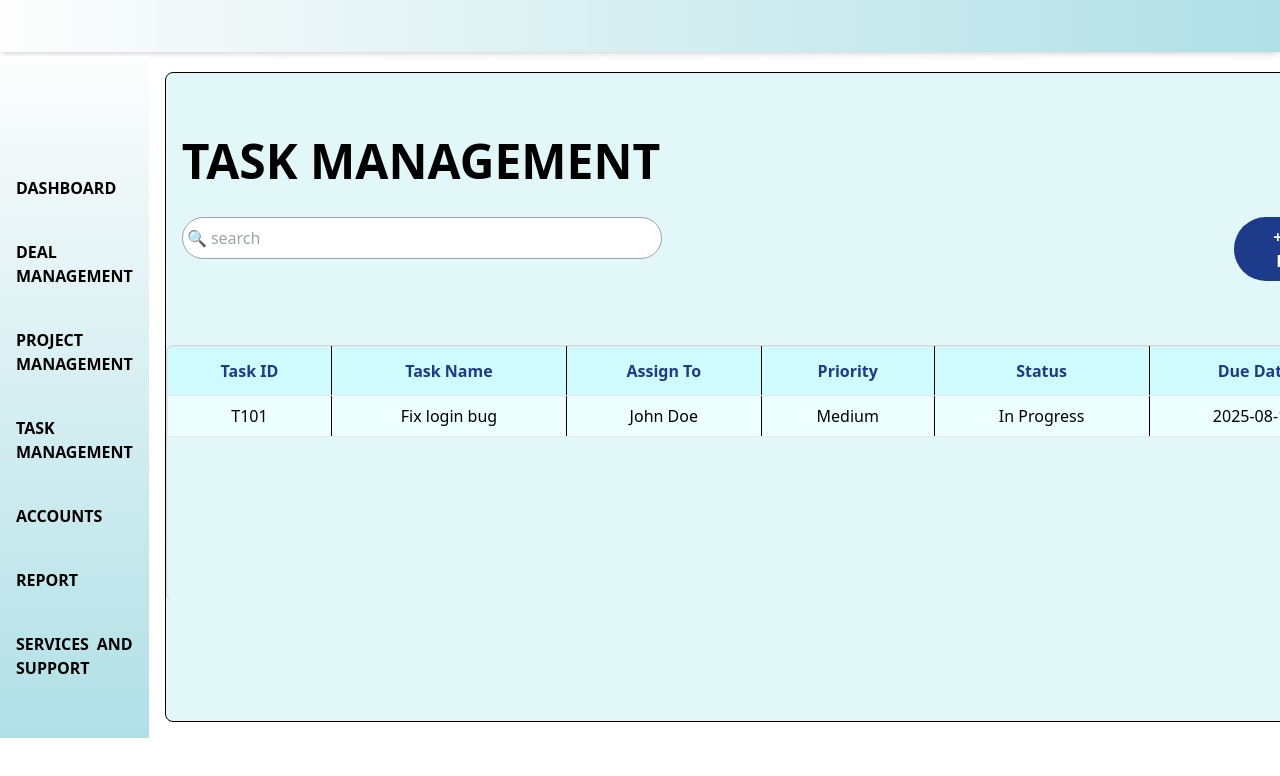
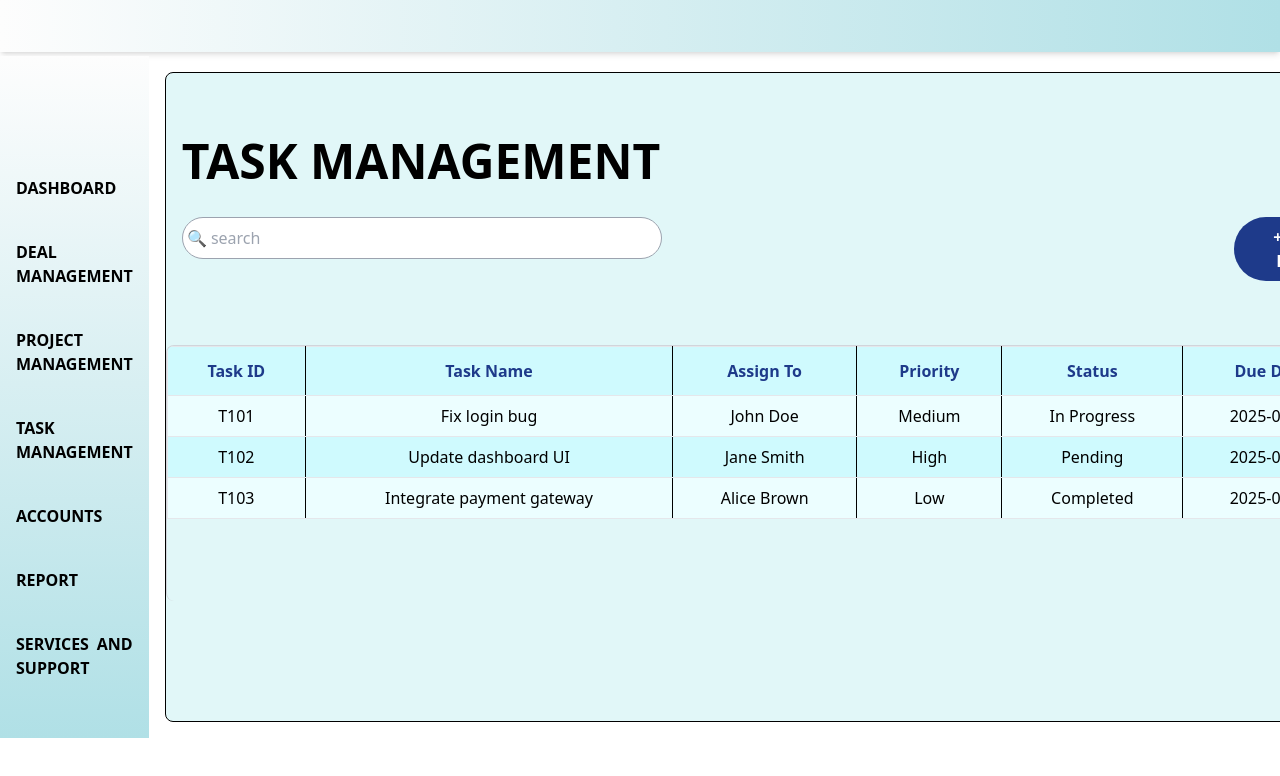
Before and after one commit to Raktim-Koner/customer-relationship-management, a React (Create React App) app: page /task in a window 1280 px wide. Shown: the top 776 px of the page. Built offline with nearby package versions, Linux system fonts and the light colour scheme.

Commit message:
Created json files

```diff
--- a/src/Components/AccountsPage/AccountsTable.js
+++ b/src/Components/AccountsPage/AccountsTable.js
@@ -1,10 +1,10 @@
 import React from 'react'
+import accounts from "../../Data file/accounts.json"
 
 const AccountsTable = () => {
   return (
     <div>
       <div className="mt-16 rounded-lg border border-gray-300 border-b-0 h-64 overflow-y-auto">
-
         <table className="min-w-full text-center font-sans">
           <thead className="bg-cyan-100 sticky top-0 z-10">
             <tr>
@@ -12,28 +12,25 @@ const AccountsTable = () => {
               <th className="px-4 py-3 text-blue-900 font-bold border border-r-black">Company</th>
               <th className="px-4 py-3 text-blue-900 font-bold border border-r-black">Industry Name</th>
               <th className="px-4 py-3 text-blue-900 font-bold border border-r-black">Location</th>
-              <th className="px-4 py-3 text-blue-900 font-bold border border-r-black">Status</th>
-
+              <th className="px-4 py-3 text-blue-900 font-bold border">Status</th>
             </tr>
           </thead>
-          <tbody className="bg-cyan-50">
-            <tr>
-              <td className="px-4 py-2 border border-r-black">A101</td>
-              <td className="px-4 py-2 border border-r-black">Infosys Ltd.</td>
-              <td className="px-4 py-2 border border-r-black">IT Services</td>
-              <td className="px-4 py-2 border border-r-black">Pune</td>
-              <td className="px-4 py-2 border border-r-black">Done</td>
-
-            </tr>
+          <tbody>
+            {accounts.map((account, index) => (
+              <tr
+                key={index}
+                className={index % 2 === 0 ? 'bg-cyan-50' : 'bg-cyan-100'}
+              >
+                <td className="px-4 py-2 border border-r-black">{account.accountId}</td>
+                <td className="px-4 py-2 border border-r-black">{account.company}</td>
+                <td className="px-4 py-2 border border-r-black">{account.industryName}</td>
+                <td className="px-4 py-2 border border-r-black">{account.location}</td>
+                <td className="px-4 py-2 border">{account.status}</td>
+              </tr>
+            ))}
           </tbody>
-
-          {/* //here */}
-
-          {/* //here */}
-
         </table>
-
-    </div>
+      </div>
     </div>
   )
 }
--- a/src/Components/ReportPage/ReportTable.js
+++ b/src/Components/ReportPage/ReportTable.js
@@ -1,10 +1,10 @@
 import React from 'react'
+import reports from "../../Data file/reports.json"
 
 const ReportTable = () => {
   return (
     <div>
       <div className="mt-16 rounded-lg border border-gray-300 border-b-0 h-64 overflow-y-auto">
-
         <table className="min-w-full text-center font-sans">
           <thead className="bg-cyan-100 sticky top-0 z-10">
             <tr>
@@ -12,28 +12,25 @@ const ReportTable = () => {
               <th className="px-4 py-3 text-blue-900 font-bold border border-r-black">Project ID</th>
               <th className="px-4 py-3 text-blue-900 font-bold border border-r-black">Project Name</th>
               <th className="px-4 py-3 text-blue-900 font-bold border border-r-black">View/Download</th>
-              <th className="px-4 py-3 text-blue-900 font-bold border border-r-black">Remove</th>
-
+              <th className="px-4 py-3 text-blue-900 font-bold border">Remove</th>
             </tr>
           </thead>
-          <tbody className="bg-cyan-50">
-            <tr>
-              <td className="px-4 py-2 border border-r-black">R101</td>
-              <td className="px-4 py-2 border border-r-black">T101</td>
-              <td className="px-4 py-2 border border-r-black">CRM</td>
-              <td className="px-4 py-2 border border-r-black">View</td>
-              <td className="px-4 py-2 border border-r-black">Remove</td>
-
-            </tr>
+          <tbody>
+            {reports.map((report, index) => (
+              <tr
+                key={index}
+                className={index % 2 === 0 ? 'bg-cyan-50' : 'bg-cyan-100'}
+              >
+                <td className="px-4 py-2 border border-r-black">{report.slNo}</td>
+                <td className="px-4 py-2 border border-r-black">{report.projectId}</td>
+                <td className="px-4 py-2 border border-r-black">{report.projectName}</td>
+                <td className="px-4 py-2 border border-r-black">{report.viewDownload}</td>
+                <td className="px-4 py-2 border">{report.remove}</td>
+              </tr>
+            ))}
           </tbody>
-
-          {/* //here */}
-
-          {/* //here */}
-
         </table>
-
-    </div>
+      </div>
     </div>
   )
 }
--- a/src/Components/TaskPage/TaskTable.js
+++ b/src/Components/TaskPage/TaskTable.js
@@ -1,9 +1,9 @@
 import React from 'react'
+import tasks from "../../Data file/tasks.json"
 
 const TaskTable = () => {
   return (
     <div className="mt-16 rounded-lg border border-gray-300 border-b-0 h-64 overflow-y-auto">
-
       <table className="min-w-full text-center font-sans">
         <thead className="bg-cyan-100 sticky top-0 z-10">
           <tr>
@@ -15,23 +15,22 @@ const TaskTable = () => {
             <th className="px-4 py-3 text-blue-900 font-bold border">Due Date</th>
           </tr>
         </thead>
-          <tbody className="bg-cyan-50">
-            <tr>
-              <td className="px-4 py-2 border border-r-black">T101</td>
-              <td className="px-4 py-2 border border-r-black">Fix login bug</td>
-              <td className="px-4 py-2 border border-r-black">John Doe</td>
-              <td className="px-4 py-2 border border-r-black">Medium</td>
-              <td className="px-4 py-2 border border-r-black">In Progress</td>
-              <td className="px-4 py-2 border">2025-08-10</td>
+        <tbody>
+          {tasks.map((task, index) => (
+            <tr
+              key={index}
+              className={index % 2 === 0 ? 'bg-cyan-50' : 'bg-cyan-100'}
+            >
+              <td className="px-4 py-2 border border-r-black">{task.taskId}</td>
+              <td className="px-4 py-2 border border-r-black">{task.taskName}</td>
+              <td className="px-4 py-2 border border-r-black">{task.assignTo}</td>
+              <td className="px-4 py-2 border border-r-black">{task.priority}</td>
+              <td className="px-4 py-2 border border-r-black">{task.status}</td>
+              <td className="px-4 py-2 border">{task.dueDate}</td>
             </tr>
+          ))}
         </tbody>
-
-          {/* //here */}
-
-          {/* //here */}
-
       </table>
-
     </div>
   )
 }
--- /dev/null
+++ b/src/Data file/accounts.json
@@ -0,0 +1,23 @@
+[
+  {
+    "accountId": "A205",
+    "company": "BlueNova Healthcare",
+    "industryName": "Healthcare",
+    "location": "Kolkata",
+    "status": "In Progress"
+  },
+   {
+    "accountId": "A204",
+    "company": "Skyline Infrastructure",
+    "industryName": "Construction",
+    "location": "Delhi",
+    "status": "Active"
+  },
+  {
+    "accountId": "A103",
+    "company": "Reliance Industries",
+    "industryName": "Oil & Gas",
+    "location": "Delhi",
+    "status": "In Progress"
+  }
+]
--- /dev/null
+++ b/src/Data file/projects.json
@@ -0,0 +1,50 @@
+[
+  {
+    "dealId": "101",
+    "projectId": "PR101",
+    "projectName": "Website Redesign",
+    "assignTo": "John Doe",
+    "status": "In Progress",
+    "dueDate": "2025-08-10"
+  },
+  {
+    "dealId": "001",
+    "projectId": "P-1001",
+    "projectName": "Website Redesign",
+    "assignTo": "John Doe",
+    "status": "In Progress",
+    "dueDate": "2025-08-10"
+  },
+  {
+    "dealId": "001",
+    "projectId": "P-1001",
+    "projectName": "Website Redesign",
+    "assignTo": "John Doe",
+    "status": "In Progress",
+    "dueDate": "2025-08-10"
+  },
+  {
+    "dealId": "001",
+    "projectId": "P-1001",
+    "projectName": "Website Redesign",
+    "assignTo": "John Doe",
+    "status": "In Progress",
+    "dueDate": "2025-08-10"
+  },
+  {
+    "dealId": "001",
+    "projectId": "P-1001",
+    "projectName": "Website Redesign",
+    "assignTo": "John Doe",
+    "status": "In Progress",
+    "dueDate": "2025-08-10"
+  },
+  {
+    "dealId": "001",
+    "projectId": "P-1001",
+    "projectName": "Website Redesign",
+    "assignTo": "John Doe",
+    "status": "In Progress",
+    "dueDate": "2025-08-10"
+  }
+]
--- /dev/null
+++ b/src/Data file/reports.json
@@ -0,0 +1,23 @@
+[
+  {
+    "slNo": "R101",
+    "projectId": "T101",
+    "projectName": "CRM",
+    "viewDownload": "View",
+    "remove": "Remove"
+  },
+  {
+    "slNo": "R102",
+    "projectId": "T102",
+    "projectName": "ERP System",
+    "viewDownload": "Download",
+    "remove": "Remove"
+  },
+  {
+    "slNo": "R103",
+    "projectId": "T103",
+    "projectName": "Inventory App",
+    "viewDownload": "View",
+    "remove": "Remove"
+  }
+]
--- /dev/null
+++ b/src/Data file/tasks.json
@@ -0,0 +1,26 @@
+[
+  {
+    "taskId": "T101",
+    "taskName": "Fix login bug",
+    "assignTo": "John Doe",
+    "priority": "Medium",
+    "status": "In Progress",
+    "dueDate": "2025-08-10"
+  },
+  {
+    "taskId": "T102",
+    "taskName": "Update dashboard UI",
+    "assignTo": "Jane Smith",
+    "priority": "High",
+    "status": "Pending",
+    "dueDate": "2025-08-15"
+  },
+  {
+    "taskId": "T103",
+    "taskName": "Integrate payment gateway",
+    "assignTo": "Alice Brown",
+    "priority": "Low",
+    "status": "Completed",
+    "dueDate": "2025-08-20"
+  }
+]
```
Also changed, not shown: src/Components/ProjectPage/Projecttable.js (+14 -64 lines). Lines whose indentation alone changed are shown as unchanged.
